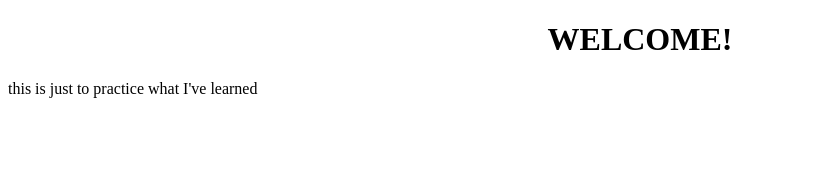
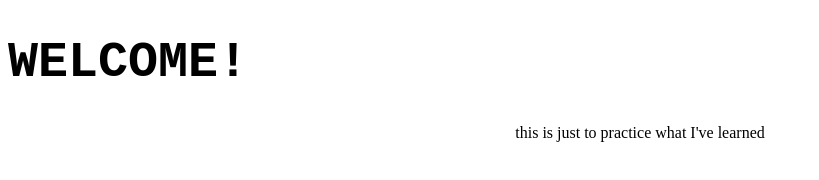
Before and after one commit to han2804/han2804.github.io, a plain HTML site: page index.html in a window 1280 px wide. Shown: the whole page, without its empty margins (0-819 px from the left). Drawn offline with Linux system fonts and the light colour scheme.

Commit message:
head changed

```diff
--- a/index.html
+++ b/index.html
@@ -4,7 +4,7 @@
 	<title>Han's profile</title>
 </head>
 <body>
-	<h1 style = "text-align:CENTER"; "font-size: 45px">WELCOME!</h1>
-	<P> this is just to practice what I've learned </P>
+	<h1 style = "text-align:left; font-size:50px; font-family:Courier New">WELCOME!</h1>
+	<P style = "text-align:CENTER"> this is just to practice what I've learned </P>
 </body>
 </html>
```
